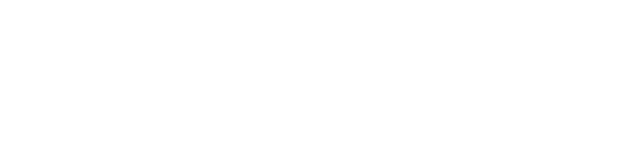
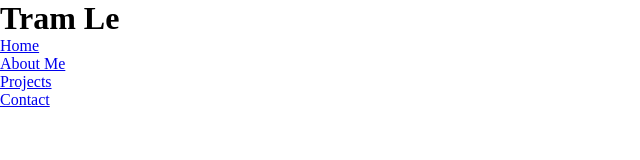
Before and after one commit to ltram16/portfolio-assignment, a plain HTML site: page index.html in a window 1280 px wide. Shown: the whole page, without its empty margins (0-640 px from the left). Drawn offline with Linux system fonts and the light colour scheme.

Commit message:
added header html

```diff
--- a/index.html
+++ b/index.html
@@ -5,10 +5,19 @@
     <meta http-equiv="X-UA-Compatible" content="IE=edge">
     <meta name="viewport" content="width=device-width, initial-scale=1.0">
     <link rel="stylesheet" href="style.css">
-    <title>Tram Le Portfolio</title>
+    <title>Tram Le</title>
 </head>
 <body>
-    <nav>
-    </nav>
+    <header>
+        <h1>Tram Le</h1>
+        <nav>
+            <ul>
+                <li><a href="index.html">Home</a></li>
+                <li><a href="aboutme">About Me</a></li>
+                <li><a href="portfolio">Projects</a></li>
+                <li><a href="footer">Contact</a></li>
+            </ul>
+        </nav>
+    </header>
 </body>
 </html>
--- a/style.css
+++ b/style.css
@@ -0,0 +1,5 @@
+*{
+    box-sizing: border-box;
+    padding: 0;
+    margin: 0;
+}
```
